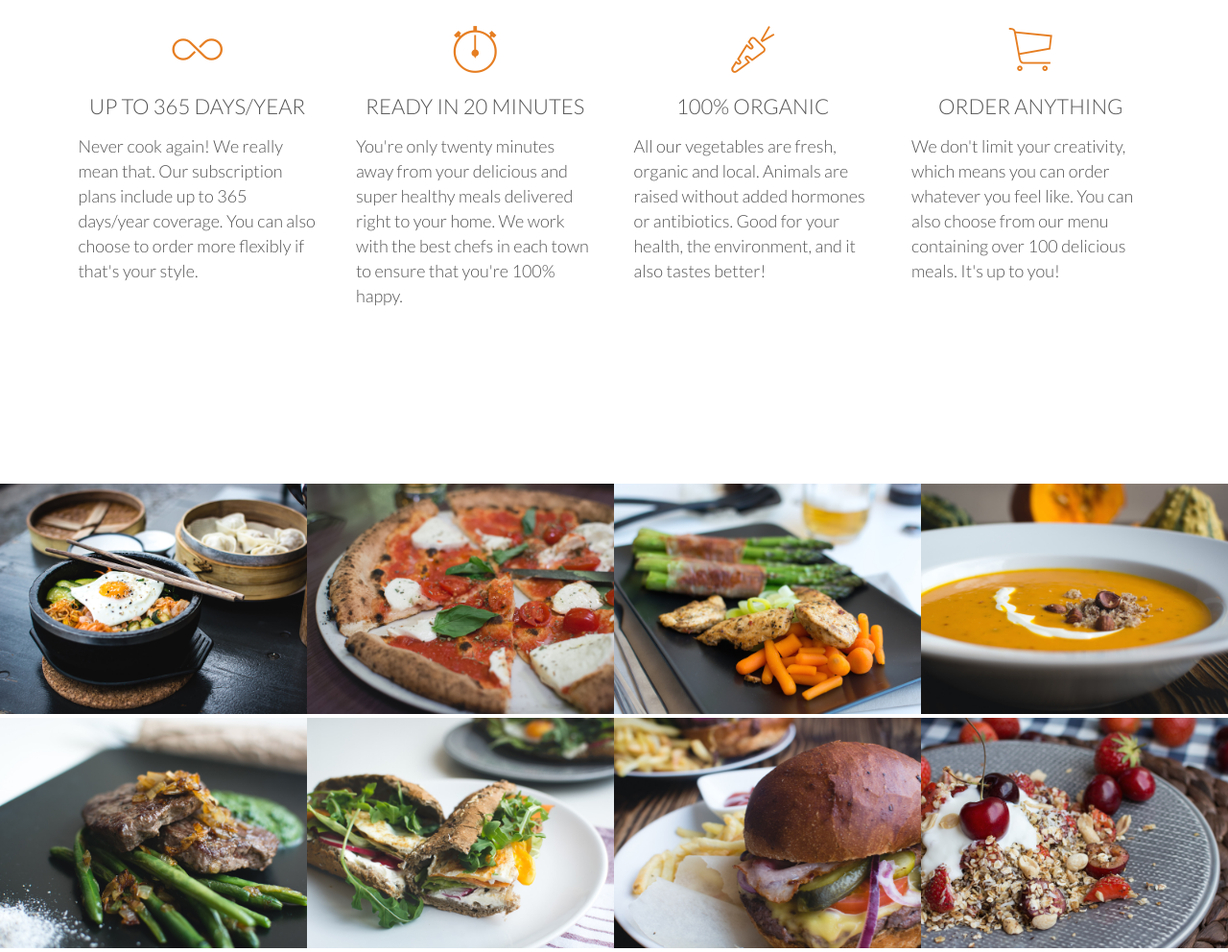
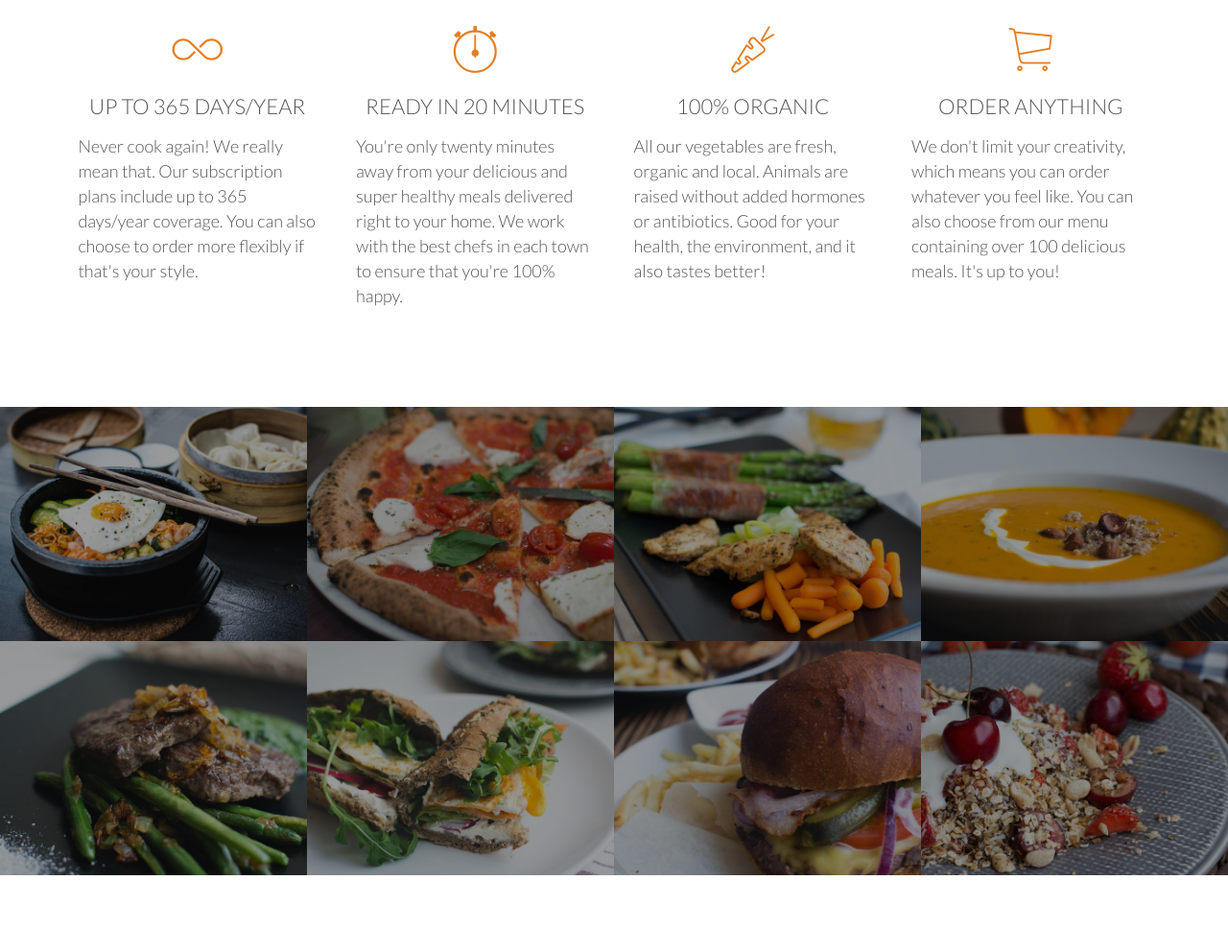
Before and after one commit to marshalmori/ominifood, a plain HTML site: page index.html in a window 1280 px wide. Shown: the part 1052-2044 px from the top of the page at 96% size. After the commit the page ends 1964 px from the top, so only its background shows below. Drawn offline with Linux system fonts and the light colour scheme; files whose address does not match are found by name.

Commit message:
Efeitos nas imagens utilizando CSS

```diff
--- a/resources/css/style.css
+++ b/resources/css/style.css
@@ -200,6 +200,10 @@ header {
                 /* MEALS */
 /*-------------------------------------------------*/
 
+.section-meals {
+    padding: 0;
+}
+
 .meals-showcase {
     list-style: none;
     width: 100%;
@@ -214,9 +218,19 @@ header {
 .meal-photo {
     width: 100%;
     margin: 0;
+    overflow: hidden;
+    background-color: #000;
 }
 
 .meal-photo img {
+    opacity: 0.6;
     width: 100%;
     height: auto;
+    transform: scale(1.15);
+    transition: transform 0.5s, opacity 0.5s;
 }
+
+.meal-photo img:hover {
+    opacity: 1;
+    transform: scale(1.03);
+}
```
